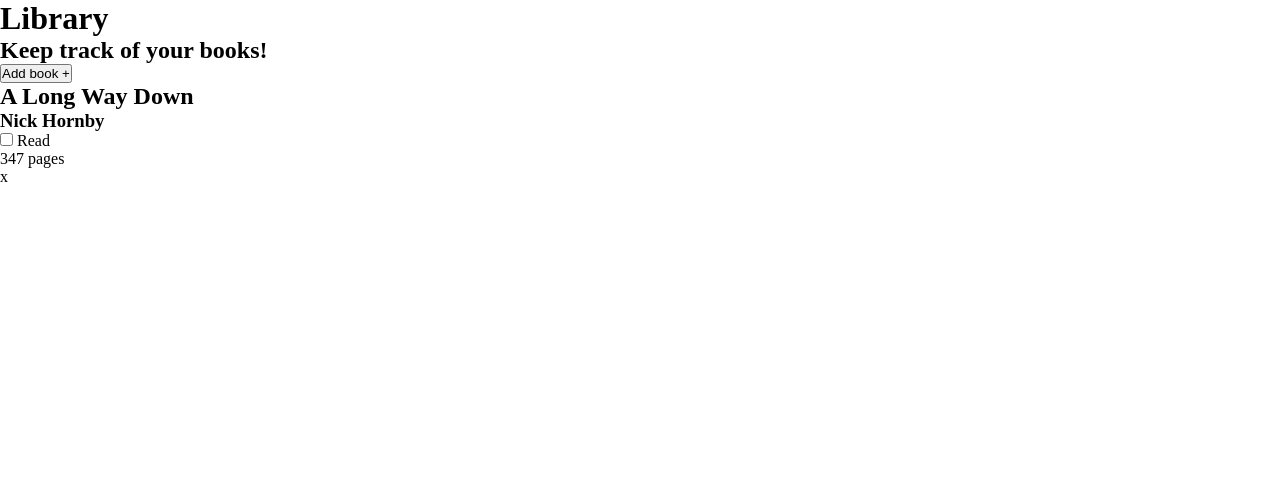
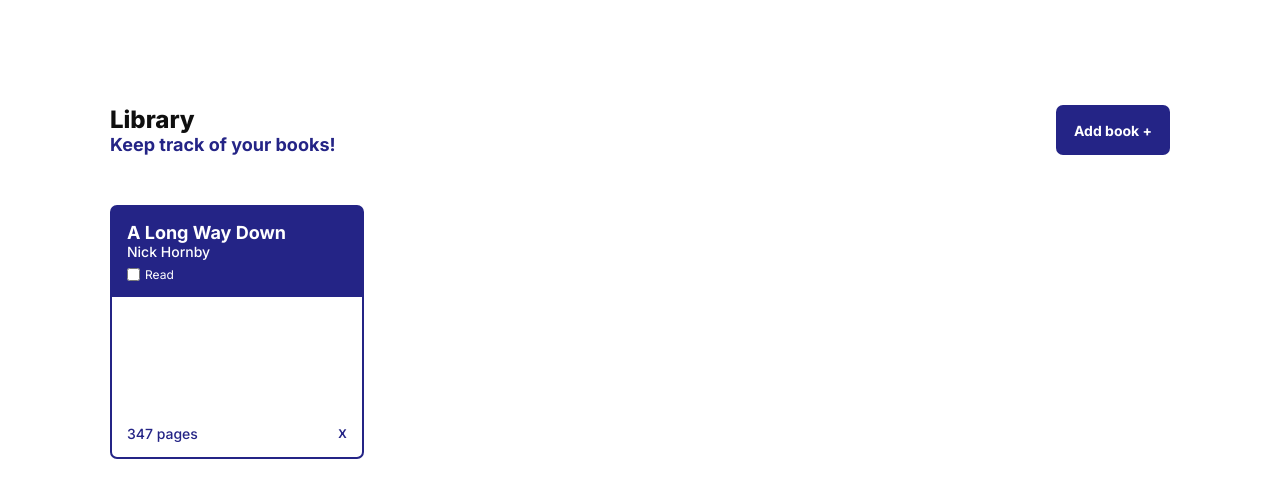
Before and after one commit to yegorkravchenko/library, a plain HTML site: page index.html in a window 1280 px wide. Drawn offline with Linux system fonts and the light colour scheme.

Commit message:
Add styles

```diff
--- a/styles/styles.scss
+++ b/styles/styles.scss
@@ -1,4 +1,128 @@
+$main-color: #242486;
+$dark-color: #0f0f0f;
+$notactive-color: #757575;
+
 * {
     margin: 0;
     padding: 0;
 }
+
+:root {
+    font-family: 'Inter', Arial, Helvetica, sans-serif;
+    font-size: 10px;
+}
+
+.wrapper {
+    max-width: 1060px;
+    width: 90%;
+    margin: 0 auto;
+}
+
+.header {
+    margin-bottom: 50px;
+    padding-top: 105px;
+
+    &__wrapper {
+        display: flex;
+        justify-content: space-between;
+    }
+
+    &__add-btn {
+        background-color: $main-color;
+        border: 0;
+        border-radius: 7px;
+        color: #fff;
+
+        padding: 0 18px;
+        cursor: pointer;
+        outline: none;
+
+        font-family: 'Inter', Arial, Helvetica, sans-serif;
+        font-size: 1.4rem;
+        font-weight: 700;
+
+        &:hover {
+            background-color: $dark-color;
+        }
+    }
+}
+
+.textbox {
+    &__title {
+        color: $dark-color;
+        font-size: 2.4rem;
+        font-weight: 800;
+    }
+
+    &__subtitle {
+        color: $main-color;
+        font-size: 1.8rem;
+        font-weight: 700;
+    }
+}
+
+.main {
+    &__wrapper {
+        display: grid;
+        justify-content: space-between;
+        grid-template-columns: 250px 250px 250px;
+        row-gap: 50px;
+    }
+}
+
+.card {
+    border: 2px solid $main-color;
+    border-radius: 7px;
+    height: 250px;
+    width: 250px;
+    position: relative;
+
+    &__header {
+        background-color: $main-color;
+        color: #fff;
+        padding: 15px 15px;
+    }
+
+    &__book-title {
+        font-size: 1.8rem;
+        font-weight: 700;
+    }
+
+    &__book-author {
+        font-size: 1.4rem;
+        font-weight: 500;
+    }
+
+    &__checkbox {
+        margin-top: 7px;
+    }
+
+    &__pages {
+        color: $main-color;
+        font-size: 1.4rem;
+        font-weight: 500;
+        position: absolute;
+        bottom: 15px;
+        left: 15px;
+    }
+
+    &__delete-btn {
+        color: $main-color;
+        cursor: pointer;
+        font-size: 1.6rem;
+        font-weight: 500;
+        position: absolute;
+        bottom: 15px;
+        right: 15px;
+    }
+}
+
+.checkbox {
+    display: flex;
+    align-items: center;
+    font-size: 1.2rem;
+
+    &__input {
+        margin-right: 5px;
+    }
+}
```
Also changed, not shown: styles/styles.css, 1 other file.
